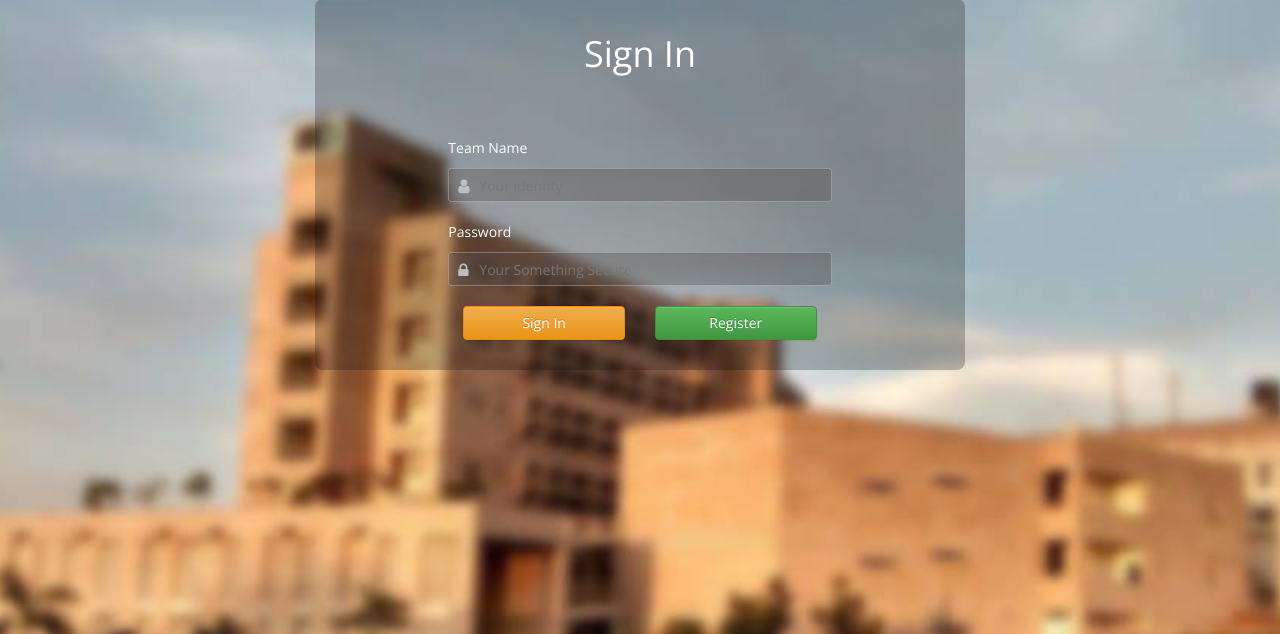
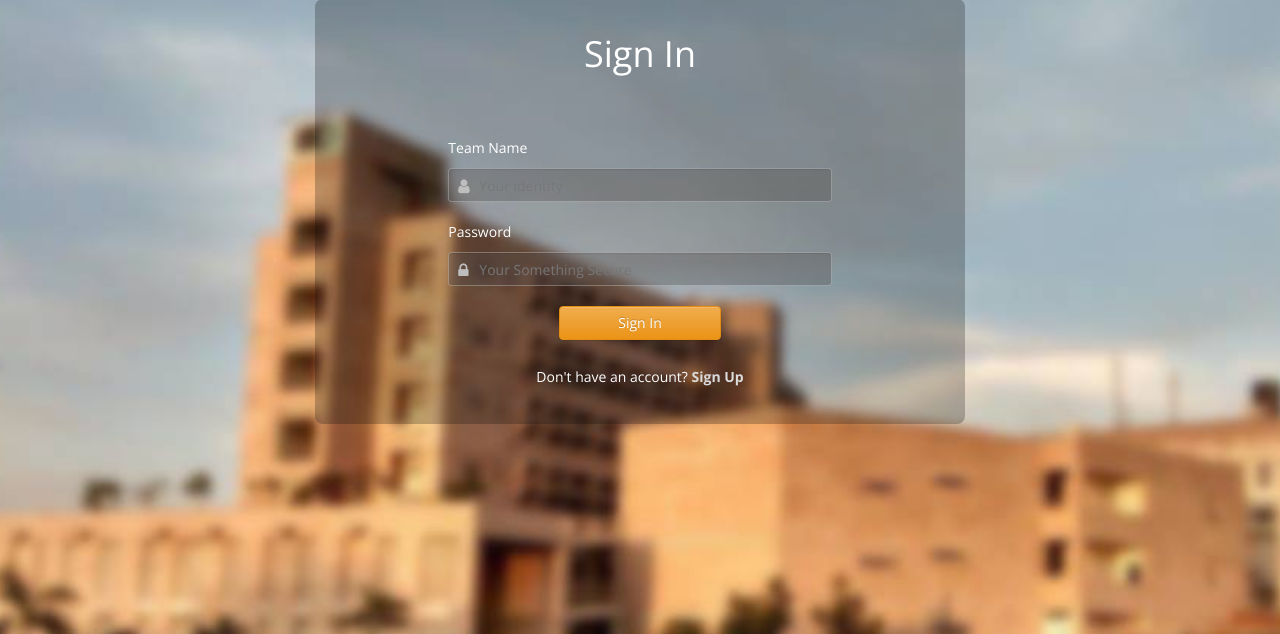
Before and after one commit to darkryder/scripting-challenge-byld, a Django app: template byld/templates/welcome.html in a window 1280 px wide. Shown: the part 31-665 px from the top of the page. Run offline with Django 3.2, Linux system fonts and the light colour scheme; the template is opened without the code that fills it: values that come from a table or form of the project are taken from there, others are empty; parts of the project's set-up code (start-up, migrations or seed data) failed here and were passed over; some libraries are stand-ins or nearby versions.

Commit message:
Fixed home links

```diff
--- a/byld/templates/welcome.html
+++ b/byld/templates/welcome.html
@@ -81,14 +81,22 @@
 						</div>
 						<div class="form-group">
 						  <div class="col-md-12">
+						  	<div class = "col-md-3"></div>
 						  	<div class = 'col-md-6'>
 						  		<button type = "submit" class = 'btn btn-warning'>Sign In</button>
 						  	</div>
-						  	<div class = 'col-md-6'>
-						  		<button href = "/register/" class = 'btn btn-success'>Register</button>
+						  </div>
+						</div>
+						<div class = "form-group">
+						  	<div class = "col-md-2"></div>
+						  	<center>
+							<div class = 'col-md-8'>
+						  		Don't have an account?
+						  		<a href="/register">
+						  			<strong>Sign Up</strong>
+								</a>
 						  	</div>
-
-						  </div>
+						  	</center>
 						</div>
 					</div>
 
```
